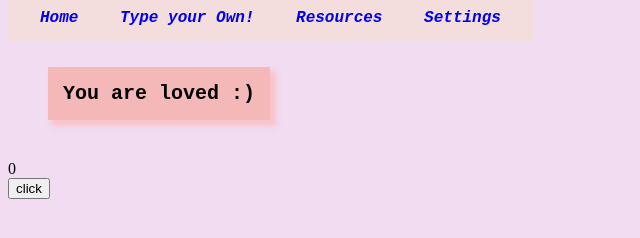
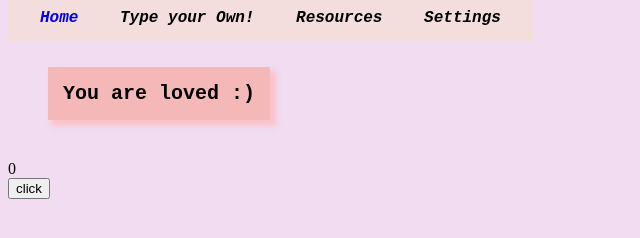
Before and after one commit to leashagia/QWER-Hacks-2022-front-end, a plain HTML site: page index.html in a window 1280 px wide. Shown: the whole page, without its empty margins (0-640 px from the left). Drawn offline with Linux system fonts and the light colour scheme; no server answers.

Commit message:
Add files via upload

```diff
--- a/index.html
+++ b/index.html
@@ -12,15 +12,16 @@
 
 <ul class = "header1" id = "display" >
   <li class = "header1" id = "display"><a href="index.html" class="link" text-decoration = "none">Home</a></li>
-  <li class = "header1" id = "display"><a href="link1">Type your Own!</a></li>
-  <li class = "header1" id = "display"><a href="link2">Resources</a></li>
-  <li class = "header1" id = "display"><a href="link3">Settings</a></li>
+  <li class = "header1" id = "display">Type your Own!</li>
+  <li class = "header1" id = "display">Resources</li>
+  <li class = "header1" id = "display">Settings</li>
 </ul>
 
 <div></div>
 <!-- <button class="btn-1">
 button
 </button>-->
+
 <div class = "message" id = "display">You are loved :)</div>
 <div id="counter">0</div>
 <button id="counter" onclick="click()">click</button>
```
